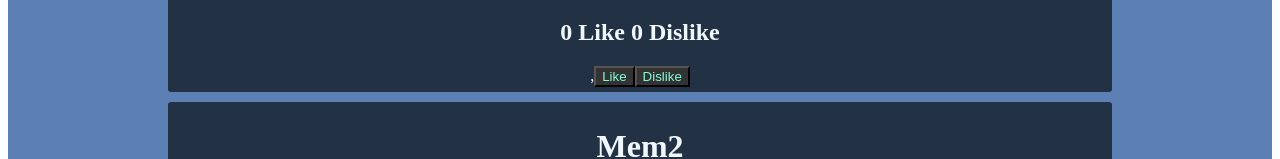
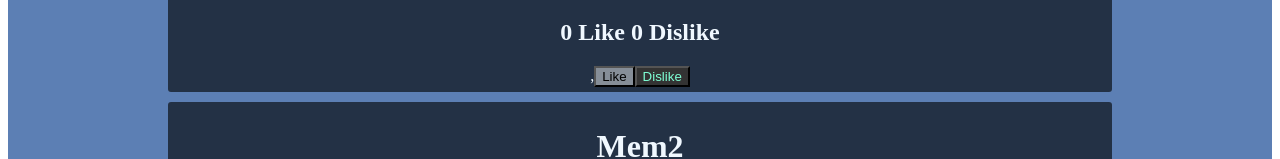
Before and after one commit to Pastor-git/MemeApp, a React (Create React App) app: page /cold in a window 1280 px wide. In both pictures the pointer is over the button 614 px from the left and 600 px from the top of the page. Shown: the part 524-683 px from the top of the page. Built offline with nearby package versions, Linux system fonts and the light colour scheme.

Commit message:
css is addicting

```diff
--- a/src/style.css
+++ b/src/style.css
@@ -91,3 +91,13 @@ text {
   color: aquamarine;
   background-color: #333;
 }
+
+.vote:hover {
+  color: black;
+  background-color: rgba(245, 245, 245, 0.473);
+  cursor: pointer;
+}
+
+.vote:active {
+  color: blue;
+}
```
